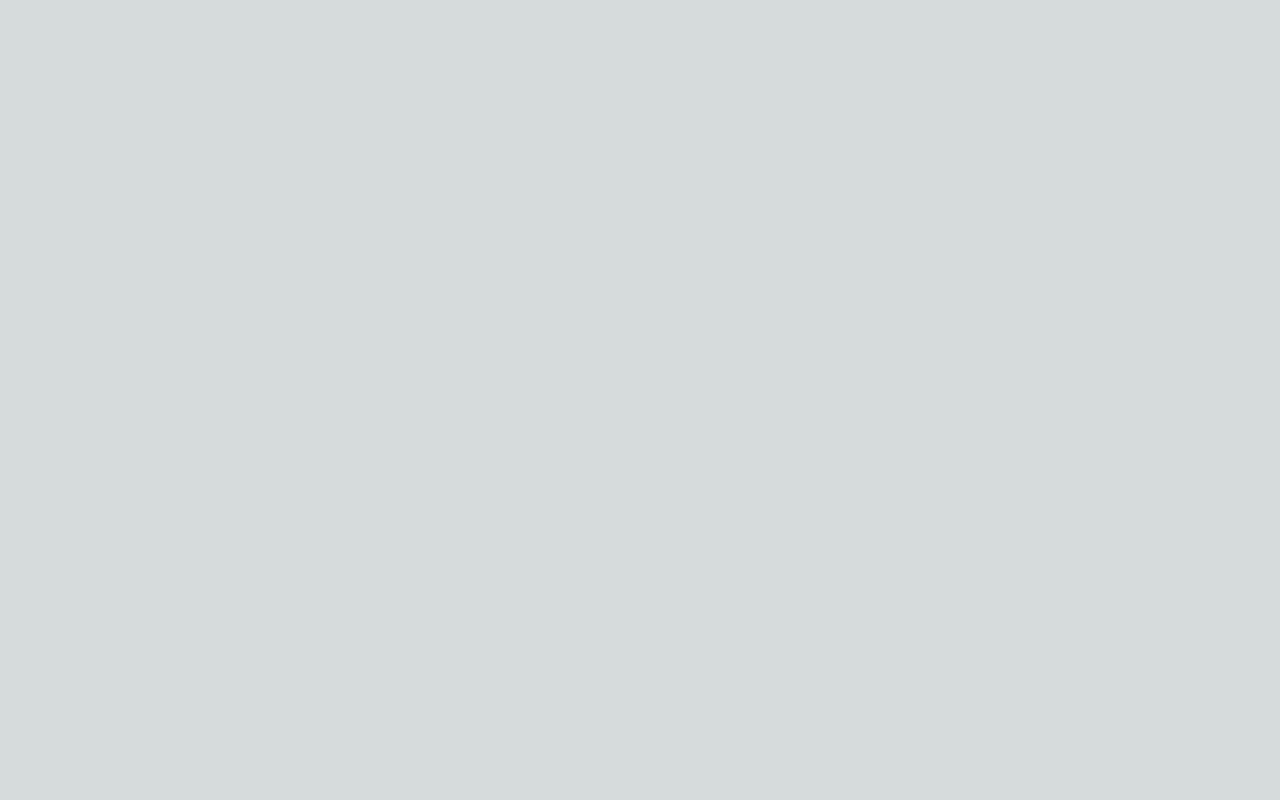
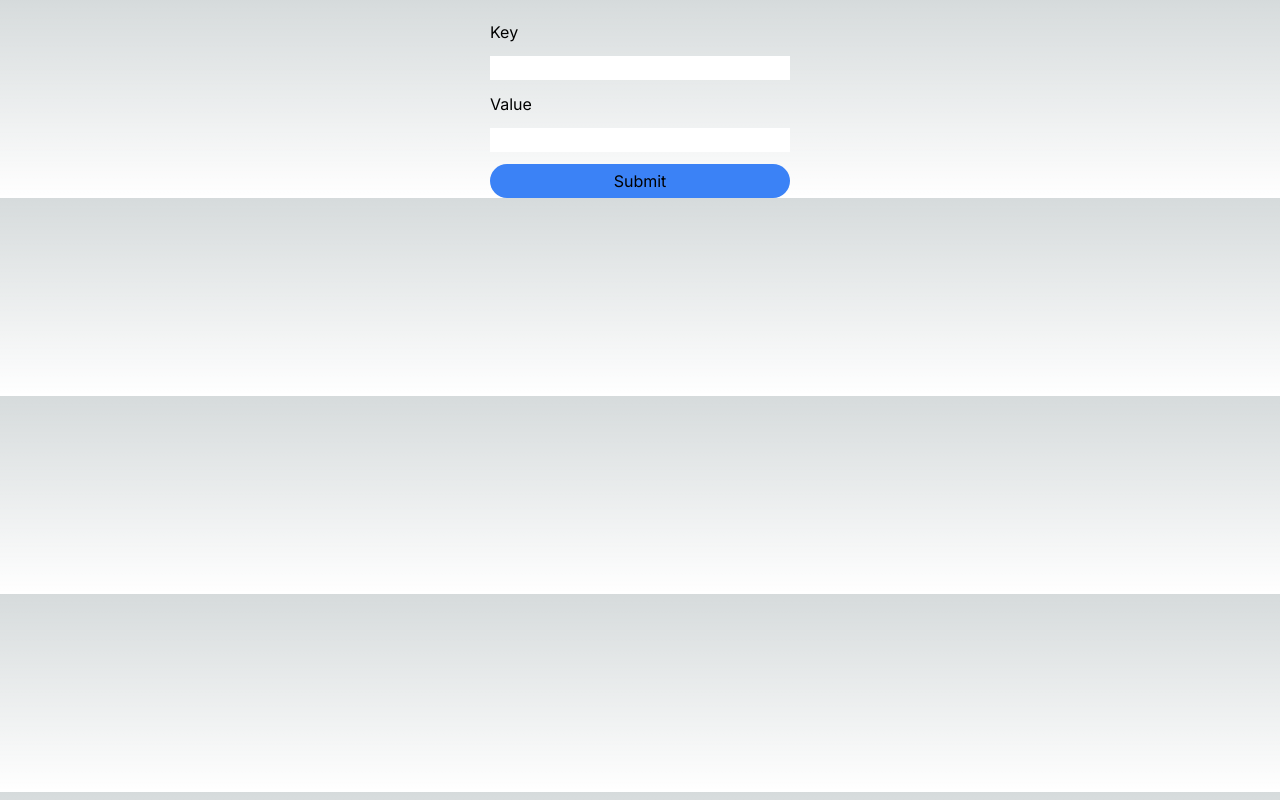
Before and after one commit to golf-sarawut/nextjs-code-examples, a Next.js app: page /server-action1 in a window 1280 px wide. Built offline with nearby package versions, Linux system fonts and the light colour scheme.

Commit message:
Add server action 1

```diff
--- a/app/server-action1/page.tsx
+++ b/app/server-action1/page.tsx
@@ -1,6 +1,32 @@
+/**
+ * We are sending this to Webdis API
+ * Please make sure you have the Webdis API running
+ * By running docker compose up
+ * This will expose the Webdis API on port 7379
+ * And open http rest api on port 7379
+ */
 export default function Page() {
 
-    return <div>
+    async function submit(formData: FormData) {
+        "use server"
 
-    </div>
+        const API_ENDPOINT: string = process.env.WEBDIS_API_ENDPOINT!
+
+        console.log("Server action");
+
+        fetch(API_ENDPOINT, {
+            method: 'POST',
+            body: `SET/${formData.get('key')}/${formData.get('value')}`
+        })
+    }
+
+    return <main className="container mt-[20px]">
+        <form id="form-redis" action={submit} className="mx-auto w-[300px] flex flex-col gap-y-[12px]">
+            <label>Key</label>
+            <input type="text" name="key" className="text-black"/>
+            <label>Value</label>
+            <input type="text" name="value" className="text-black" />
+            <input type="submit" value="Submit" className="cursor-pointer bg-blue-500 rounded-full py-[5px]" />
+        </form>
+    </main>
 }
--- a/package.json
+++ b/package.json
@@ -22,5 +22,6 @@
     "tailwindcss": "^3.4.1",
     "eslint": "^8",
     "eslint-config-next": "14.2.3"
-  }
+  },
+  "packageManager": "pnpm@8.15.8+sha256.691fe176eea9a8a80df20e4976f3dfb44a04841ceb885638fe2a26174f81e65e"
 }
```
Also changed, not shown: 1 other file (tests, documents, lock files or other folders).
